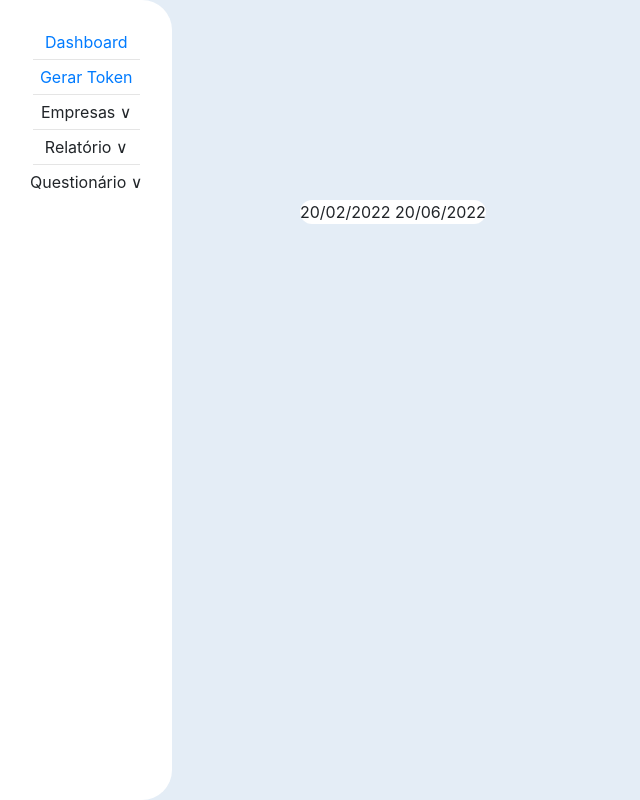
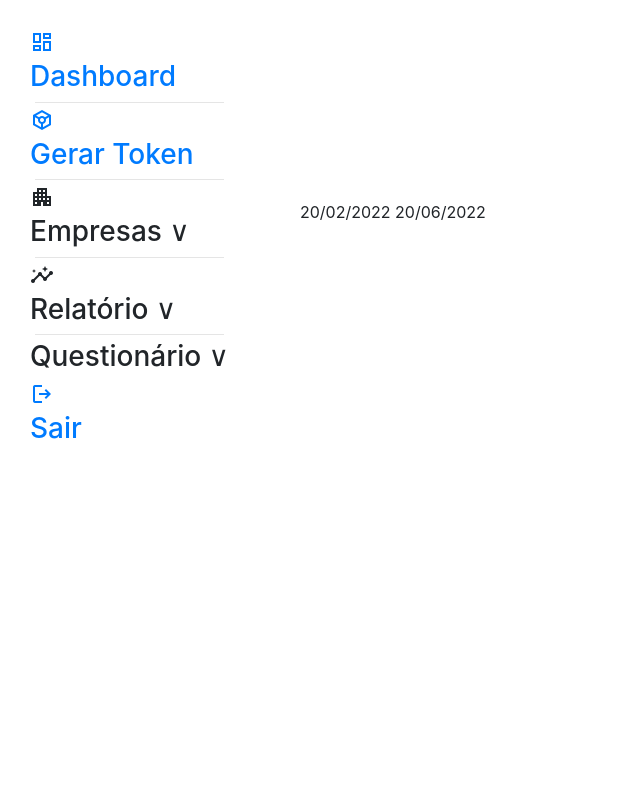
Before and after one commit to Rezende-Fabio/Scanawe, a Flask app: template app/templates/menu.html in a window 1280 px wide. Shown: the whole page, without its empty margins (0-640 px from the left). Run offline with Flask 2, Linux system fonts and the light colour scheme; the template is opened without the code that fills it, so the values that code supplies are empty; some libraries are stand-ins or nearby versions.

Commit message:
Add variáveis de cor

```diff
--- /dev/null
+++ b/app/static/css/colors.css
@@ -0,0 +1,8 @@
+:root{
+    --backgraund-html: #E4EDF6;
+    --backgraund-cotainer: #fff;
+    --backgraund-inputs: #e6e8e3;
+    --backgraund-buttons: #706EC9;
+
+    --text-color-white: #fff;
+}
--- a/app/static/css/reset.css
+++ b/app/static/css/reset.css
@@ -1,9 +1,22 @@
+@import 'colors.css';
+
 * {
     margin: 0;
     padding: 0;
     box-sizing: border-box;
+    text-decoration: none;
+    appearance: none;
+    outline: none;
+    box-sizing: border-box;
+    border: 0;
 }
 
 html{
-    background-color: #E4EDF6;
+    background-color: var(--backgraund-html);
 }
+
+body{
+    width: 100vw;
+    height: 100vh;
+    font-family: poppins, sans-serif;
+}
--- a/app/static/css/style_base.css
+++ b/app/static/css/style_base.css
@@ -1,5 +1,8 @@
+@import url('https://fonts.googleapis.com/css2?family=Poppins:wght@300;400;500;600;700;800&display=swap');
+@import 'colors.css';
+
 .container-form-menu{
-    background-color: rgb(255, 255, 255);
+    background-color: var(--backgraund-conteiner);
     float: left;
     height: 100vh;
     display: flex;
@@ -52,7 +55,7 @@
     left: 300px;
     top: 200px;
     position: absolute;
-    background-color: #fff;
+    background-color: var(--backgraund-conteiner);
     border-radius: 15px;
     width: auto;
     height: auto;
--- a/app/static/css/style_index.css
+++ b/app/static/css/style_index.css
@@ -1,7 +1,10 @@
+@import url('https://fonts.googleapis.com/css2?family=Poppins:wght@300;400;500;600;700;800&display=swap');
+@import 'colors.css';
+
 .container-form{
-    background-color: rgb(255, 255, 255);
+    background-color: var(--backgraund-conteiner);
     float: right;
-    width: 490px;
+    width: 2vw;
     height: 100vh;
     display: flex;
     flex-direction:column;
@@ -16,15 +19,15 @@
     border-radius: 5px;
     width: 280px;
     height: 36px;
-    background-color: #e6e8e3;
+    background-color: var(--backgraund-inputs);
     border: none;
     padding: 10px;
 }
 
 .btn-enter{
-    background-color: #706EC9;
+    background-color: var(--backgraund-buttons);
     border: none;
-    color: #fff;
+    color: var(--text-color-white);
     border-radius: 5px;
     left: 120px;
     padding: auto;
@@ -67,7 +70,7 @@ section.modal{
 section.modal div#card{
     width: 30rem;
     position: relative;
-    background-color: #fff;
+    background-color: var(--backgraund-conteiner);
     border-radius: 10px;
     padding: 20px;
 }
@@ -94,9 +97,9 @@ section.modal div#card div#btns{
 }
 
 section.modal div#card div#btns a.btn-ok{
-    background-color: #fff;
-    color: #706EC9;
-    border: solid 1px #706EC9;
+    background-color: var(--backgraund-conteiner);
+    color: var(--backgraund-buttons);
+    border: solid 1px var(--backgraund-buttons);
     text-align: center;
     padding: 5px;
     border-radius: 5px;
@@ -104,9 +107,9 @@ section.modal div#card div#btns a.btn-ok{
 }
 
 section.modal div#card div#btns a.btn-ok:hover{
-    background-color: #706EC9;
-    color: #fff;
-    border: solid 1px #706EC9;
+    background-color: var(--backgraund-buttons);
+    color: var(--text-color-white);
+    border: solid 1px var(--backgraund-buttons);
     text-align: center;
     padding: 5px;
     border-radius: 5px;
--- a/app/templates/base.html
+++ b/app/templates/base.html
@@ -7,6 +7,7 @@
     <link rel="stylesheet" href="{{ url_for('static', filename='css/all.css') }}">
     <link rel="stylesheet" href="{{ url_for('static', filename='plugins/bootstrap/css/bootstrap.min.css') }}">
     <script src="https://ajax.googleapis.com/ajax/libs/jquery/3.6.1/jquery.min.js"></script>
+    <link rel="stylesheet" href="https://fonts.googleapis.com/icon?family=Material+Symbols+Outlined">
 
     <script>
         $(function(){
@@ -45,21 +46,48 @@
 <body>
     <section>
         <div class="container-form-menu">
-            <a href="">Dashboard</a>
+            <aside>
+                <div class="topo">
+                    <div class="logo">
+
+                    </div>
+                </div>
+                <div class="sidebar">
+                    <a href="">
+                        <span class="material-symbols-outlined">dashboard</span>
+                        <h3>Dashboard</h3>
+                    </a>
                     <hr>
-            <a href="">Gerar Token</a>
+                    <a href="">
+                        <span class="material-symbols-outlined">token</span>
+                        <h3>Gerar Token</h3>
+                    </a>
                     <hr>
-            <div class="div-empresas">Empresas ∨</div>
+                    <div class="div-empresas">
+                        <span class="material-symbols-outlined">apartment</span>
+                        <h3>Empresas ∨</h3>
+                    </div>
                     <a class="list-empresas" href="">Lista de empresas</a>
                     <a class="list-empresas" href="">Cadastrar empresa</a>
                     <hr>
-            <div class="div-relatorio">Relatório ∨</div>
+                    <div class="div-relatorio">
+                        <span class="material-symbols-outlined">insights</span>
+                        <h3>Relatório ∨</h3>
+                    </div>
                     <a class="list-relatorio" href="">Lista de relatórios</a>
                     <a class="list-relatorio" href="">Gerar relatório</a>
                     <hr>
-            <div class="div-questionario">Questionário ∨</div>
+                    <div class="div-questionario">
+                        <h3>Questionário ∨</h3>
+                    </div>
                     <a class="list-questionario" href="">Lista de questionários</a>
                     <a class="list-questionario" href="">Cadastrar questionário</a>
+                    <a href="">
+                        <span class="material-symbols-outlined">logout</span>
+                        <h3>Sair</h3>
+                    </a>
+                </div>
+            </aside>
         </div>
     </section>
     {% block conteudo %}
--- a/app/templates/index.html
+++ b/app/templates/index.html
@@ -11,7 +11,7 @@
 </head>
 {% block conteudo %}
 <body>
-    <section class="sec1">
+    <section>
         <div class="container">
             <img src="{{ url_for('static', filename='img/scanawe1.png') }}" class="img">
             <img src="{{ url_for('static', filename='img/Frame 45.png') }}" class="img1">
@@ -19,8 +19,8 @@
         <form action="/autenticar" method="POST">
             <div class="container-form">
                 <h3 class="login">Login</h3>
-                <input type="text" name="user" class="input-container" placeholder="Usuário"><br><br>
-                <input type="password" name="senha" class="input-container" placeholder="Senha"><br><br>
+                <input type="text" name="user" class="input-container" autocomplete="off" placeholder="Usuário" tabindex="1"><br><br>
+                <input type="password" name="senha" class="input-container" autocomplete="off" placeholder="Senha" tabindex="2"><br><br>
                 <button type="submit" class="btn-enter">Entrar</button>
             </div>
         </form>
```
Also changed, not shown: app/bd/conexao.py (added, +28 -0 lines), app/routes.py (line endings or trailing spaces). Lines whose indentation alone changed are shown as unchanged.
